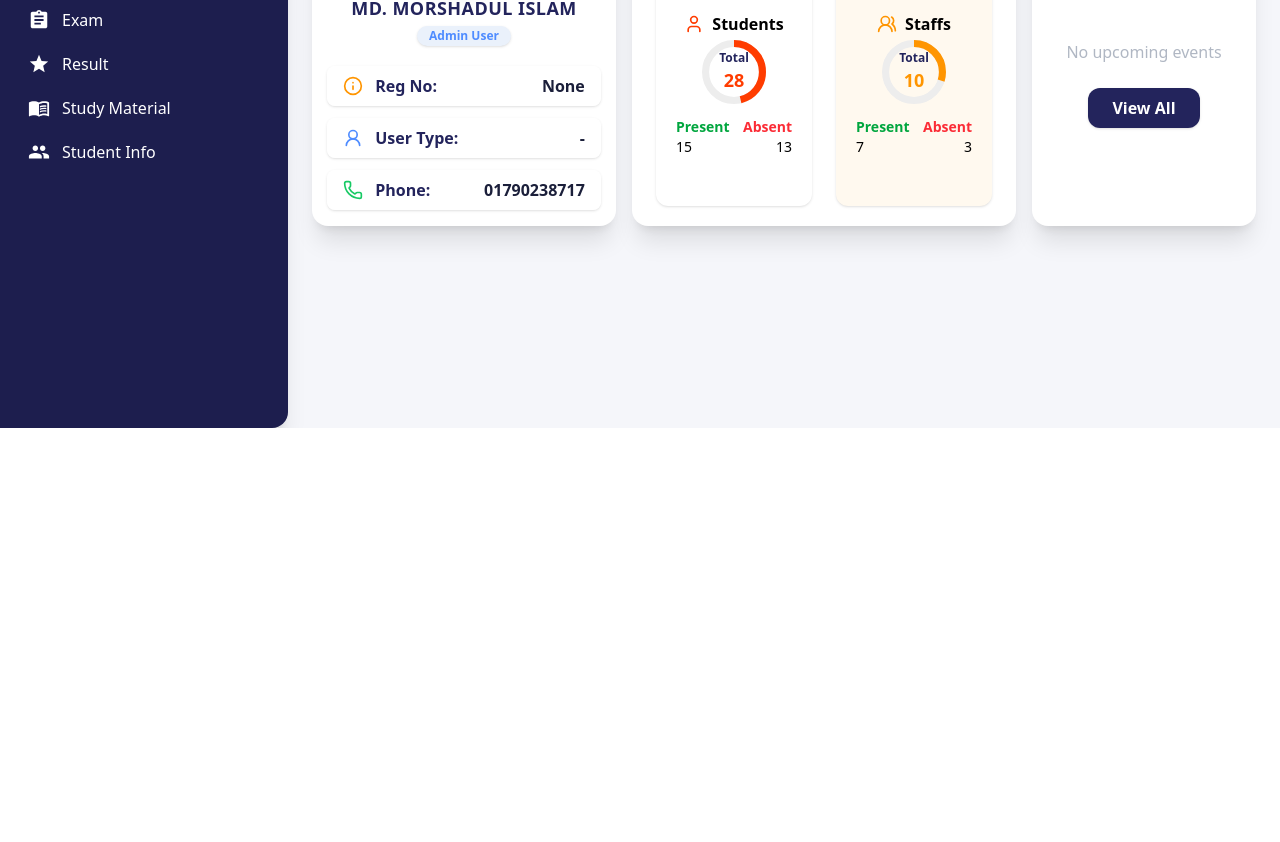
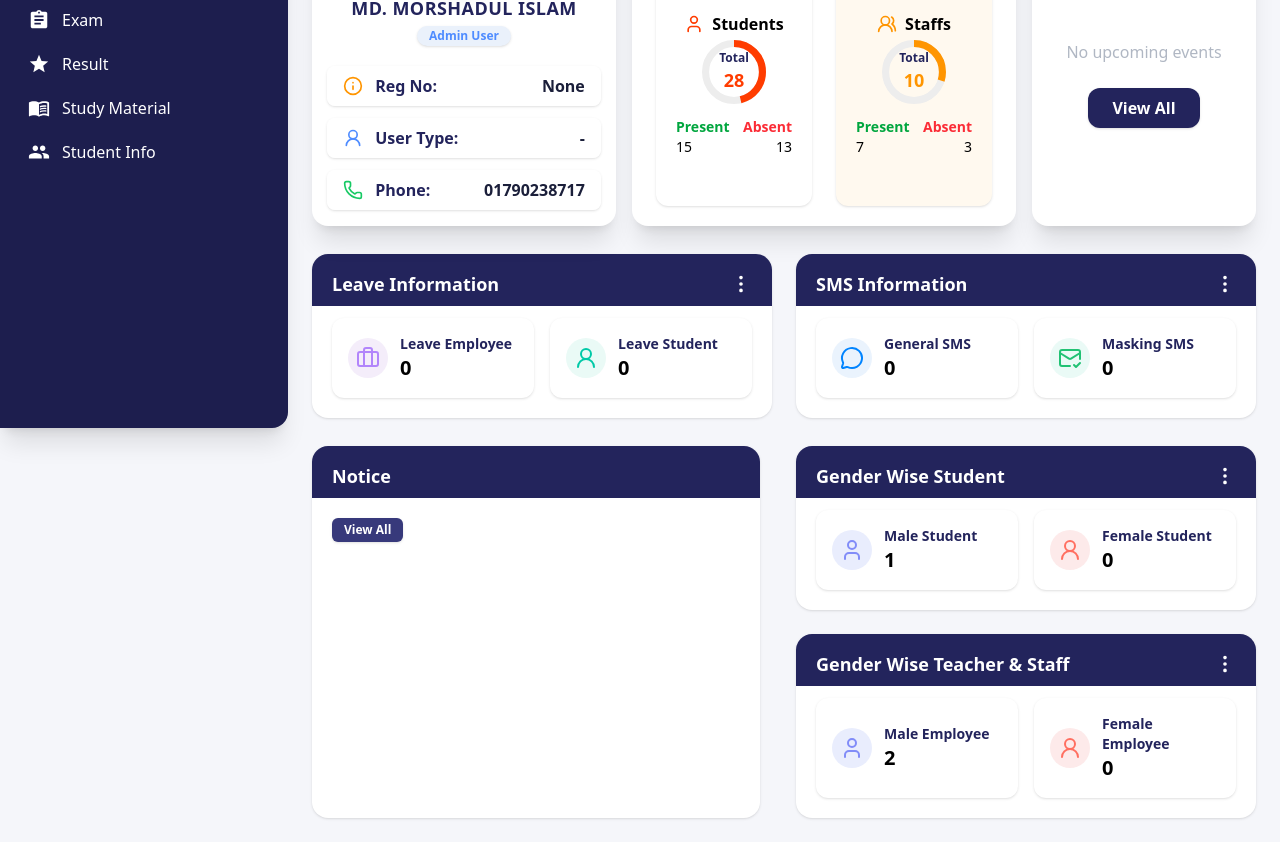
Before and after one commit to Shanto93/school-management-website, a React (Vite) app: page /dashboards in a window 1280 px wide. Shown: the part 372-1214 px from the top of the page. Before the commit the page ends 800 px from the top, so only its background shows below. Built offline with nearby package versions, Linux system fonts and the light colour scheme.

Commit message:
Add complete dashboard statistics and make layout responsive

```diff
--- /dev/null
+++ b/src/modules/Dashboards/OverviewLeaveAndSms.jsx
@@ -0,0 +1,44 @@
+import React from "react";
+import { MoreVertical, Briefcase, UserRound, MessageCircle, MailCheck } from "lucide-react";
+import OverviewStatCard from "../../reusable/OverviewStatCard";
+
+const leaveStats = [
+    {
+        icon: <Briefcase className="w-6 h-6 text-[#b285fb]" />,
+        label: "Leave Employee",
+        value: 0,
+        bg: "bg-[#f4edfa]",
+    },
+    {
+        icon: <UserRound className="w-6 h-6 text-[#00c9a7]" />,
+        label: "Leave Student",
+        value: 0,
+        bg: "bg-[#eafaf6]",
+    },
+];
+
+const smsStats = [
+    {
+        icon: <MessageCircle className="w-6 h-6 text-[#0084ff]" />,
+        label: "General SMS",
+        value: 0,
+        bg: "bg-[#eaf3fd]",
+    },
+    {
+        icon: <MailCheck className="w-6 h-6 text-[#21c274]" />,
+        label: "Masking SMS",
+        value: 0,
+        bg: "bg-[#eafaf6]",
+    },
+];
+
+const OverviewLeaveAndSms = () => {
+    return (
+        <div className="grid grid-cols-1 md:grid-cols-2 gap-6 mt-6">
+            <OverviewStatCard title="Leave Information" stats={leaveStats}></OverviewStatCard>
+            <OverviewStatCard title="SMS Information" stats={smsStats}></OverviewStatCard>
+        </div>
+    );
+};
+
+export default OverviewLeaveAndSms;
--- /dev/null
+++ b/src/modules/Dashboards/OverviewNoticeGender.jsx
@@ -0,0 +1,55 @@
+import React from "react";
+import { MoreVertical, Info, User, UserRound } from "lucide-react";
+import OverviewStatCard from "../../reusable/OverviewStatCard";
+import NoticeCard from "../../reusable/NoticeCard";
+
+
+const studentStats = [
+    {
+        icon: <User className="w-6 h-6 text-[#818cf8]" />,
+        label: "Male Student",
+        value: 1,
+        color: "text-[#5c6ee8]",
+        bg: "bg-[#e9edfd]",
+    },
+    {
+        icon: <UserRound className="w-6 h-6 text-[#ff6f61]" />,
+        label: "Female Student",
+        value: 0,
+        color: "text-[#ff6f61]",
+        bg: "bg-[#fdeaea]",
+    },
+];
+
+const staffStats = [
+    {
+        icon: <User className="w-6 h-6 text-[#818cf8]" />,
+        label: "Male Employee",
+        value: 2,
+        color: "text-[#5c6ee8]",
+        bg: "bg-[#e9edfd]",
+    },
+    {
+        icon: <UserRound className="w-6 h-6 text-[#ff6f61]" />,
+        label: "Female Employee",
+        value: 0,
+        color: "text-[#ff6f61]",
+        bg: "bg-[#fdeaea]",
+    },
+];
+
+const OverviewNoticeGender = () => {
+    return (
+        <div className="grid grid-cols-1 md:grid-cols-2 gap-6 mt-6">
+            <div>
+                <NoticeCard></NoticeCard>
+            </div>
+            <div className="flex flex-col gap-6">
+                <OverviewStatCard title="Gender Wise Student" stats={studentStats}></OverviewStatCard>
+                <OverviewStatCard title="Gender Wise Teacher & Staff" stats={staffStats}></OverviewStatCard>
+            </div>
+        </div>
+    );
+};
+
+export default OverviewNoticeGender;
--- a/src/modules/Dashboards/TotalOverview.jsx
+++ b/src/modules/Dashboards/TotalOverview.jsx
@@ -1,3 +1,5 @@
+import OverviewLeaveAndSms from './OverviewLeaveAndSms';
+import OverviewNoticeGender from './OverviewNoticeGender';
 import TotalOverviewFirstColumn from './TotalOverviewFirstColumn';
 import TotalOverviewSecondColumn from './TotalOverviewSecondColumn';
 
@@ -8,6 +10,12 @@ const TotalOverview = () => {
             <div className='mt-7'>
                 <TotalOverviewSecondColumn></TotalOverviewSecondColumn>
             </div>
+            <div className='mt-7'>
+                <OverviewLeaveAndSms></OverviewLeaveAndSms>
+            </div>
+            <div className='mt-7'>
+                <OverviewNoticeGender></OverviewNoticeGender>
+            </div>
         </div>
     );
 };
--- /dev/null
+++ b/src/reusable/NoticeCard.jsx
@@ -0,0 +1,20 @@
+import React from 'react';
+
+const NoticeCard = () => {
+    return (
+        <div className="bg-white rounded-2xl shadow flex-1 flex flex-col w-full max-w-md h-full">
+            <div className="flex items-center justify-between px-4 md:px-5 pt-4 pb-2 bg-[#23245c] rounded-t-2xl">
+                <span className="text-white font-semibold text-lg">Notice</span>
+            </div>
+            <div className="flex flex-col flex-1 px-4 md:px-5 py-5">
+                <button className="w-max bg-[#37397b] hover:bg-[#23245c] text-white text-xs font-semibold rounded-md px-3 py-1 shadow mb-3">
+                    View All
+                </button>
+                {/* Notice Content placeholder */}
+                <div className="flex-1 rounded-lg bg-white/70 mt-1 min-h-[90px]" />
+            </div>
+        </div>
+    );
+};
+
+export default NoticeCard;
--- /dev/null
+++ b/src/reusable/OverviewStatCard.jsx
@@ -0,0 +1,34 @@
+import { MoreVertical } from "lucide-react";
+
+const StatBox = ({ icon, label, value, bg }) => (
+    <div className={`flex items-center gap-3 p-4 rounded-xl shadow bg-white w-full`}>
+        <span className={`rounded-full p-2 ${bg} flex items-center justify-center`}>
+            {icon}
+        </span>
+        <div>
+            <div className="text-sm text-[#23245c] font-semibold">{label}</div>
+            <div className="text-xl font-bold">{value}</div>
+        </div>
+    </div>
+);
+
+const OverviewStatCard = ({ title, stats }) => {
+    return (
+        <div className="bg-white rounded-2xl shadow flex-1 min-w-[220px] flex flex-col">
+            <div className="flex items-center justify-between px-5 pt-4 pb-2 bg-[#23245c] rounded-t-2xl">
+                <span className="text-white font-semibold text-lg">{title}</span>
+                <button>
+                    <MoreVertical className="text-white" size={22} />
+                </button>
+            </div>
+            {/* Responsive flex: stack on mobile, row on md+ */}
+            <div className="flex flex-col md:flex-row gap-4 px-5 pb-5 pt-3">
+                {stats.map((item, idx) => (
+                    <StatBox key={idx} {...item} />
+                ))}
+            </div>
+        </div>
+    );
+};
+
+export default OverviewStatCard;
```
Also changed, not shown: src/modules/Dashboards/OverviewAttendance.jsx (+56 -48 lines), src/modules/Dashboards/OverviewEvent.jsx (+0 -24 lines), src/modules/Dashboards/TotalOverviewSecondColumn.jsx (+0 -17 lines).
